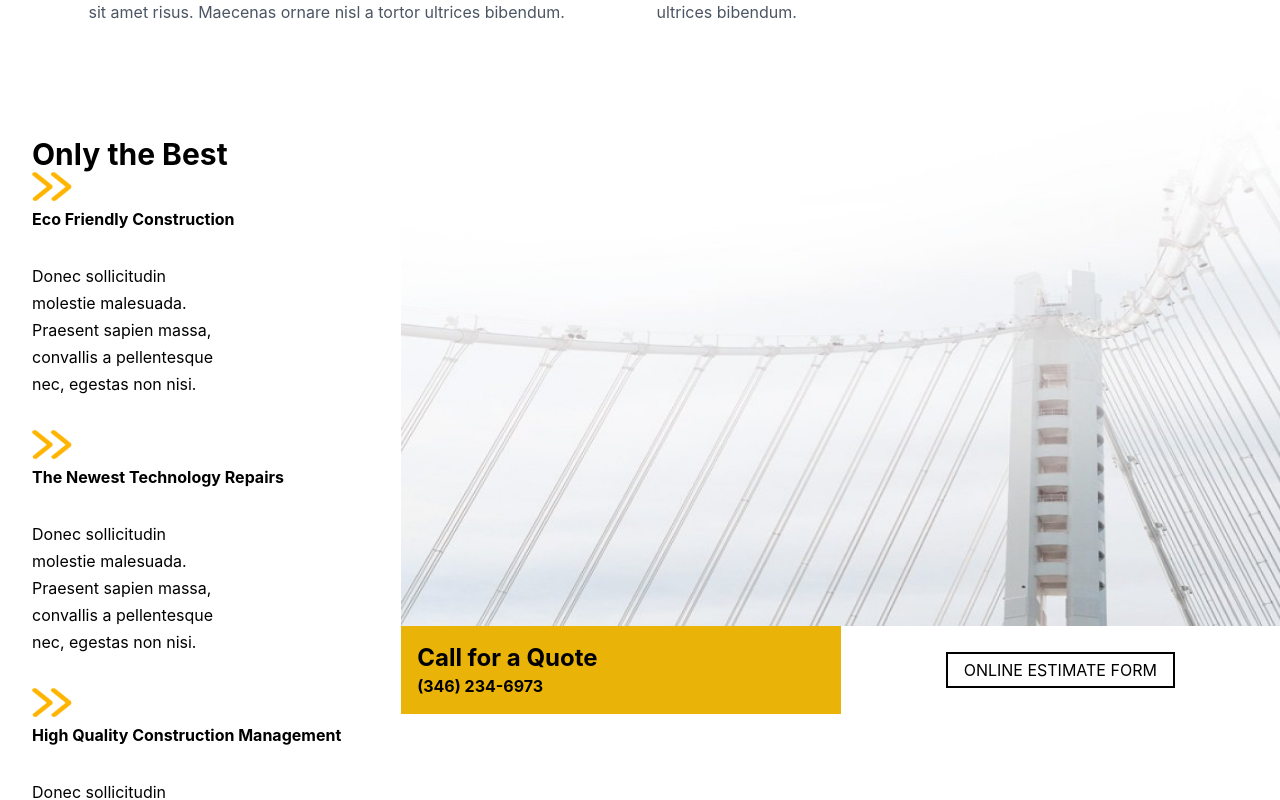
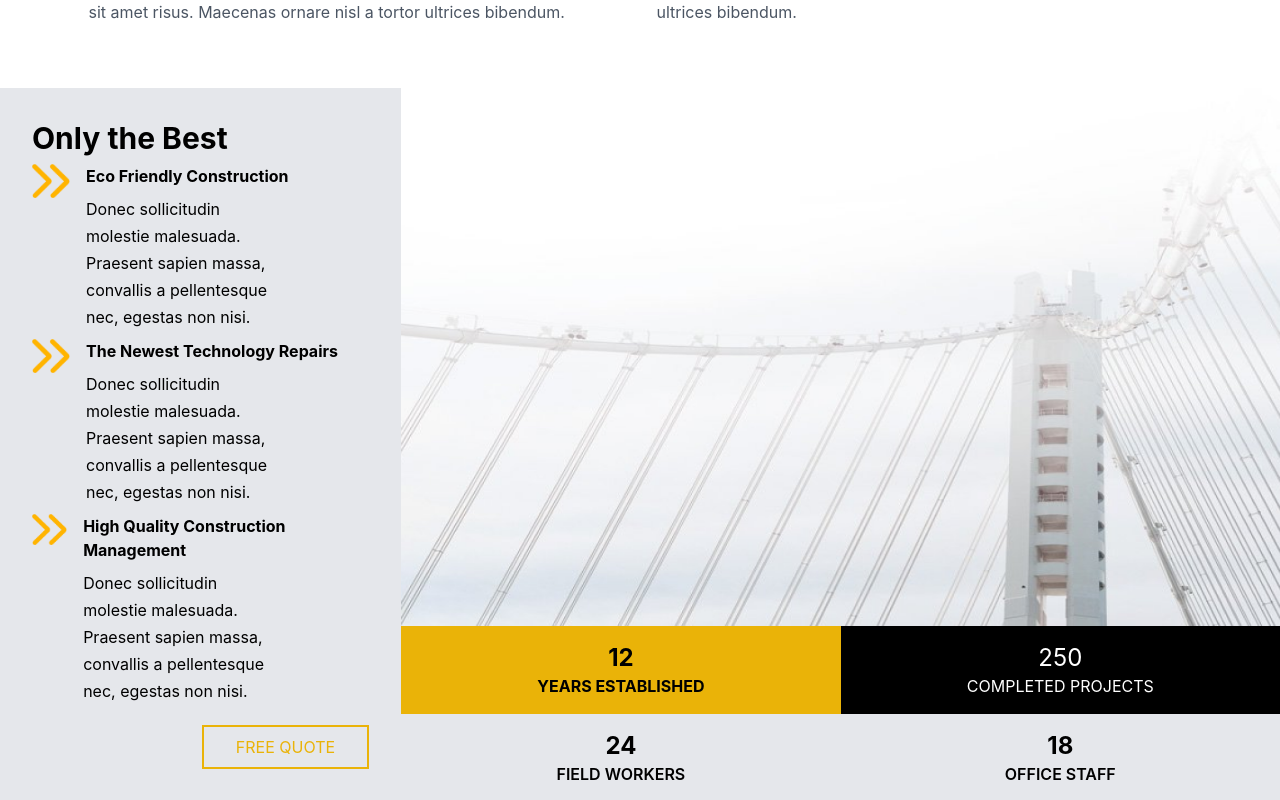
Before and after one commit to Amir9eng/construction, a Next.js app: page /About in a window 1280 px wide. Shown: the part 960-1760 px from the top of the page. Built offline with nearby package versions, Linux system fonts and the light colour scheme.

Commit message:
About Page

```diff
--- a/pages/About.jsx
+++ b/pages/About.jsx
@@ -44,51 +44,65 @@ const About = () => {
           </p>
         </aside>
       </div>
-      <section className='flex mt-16'>
-        <div className='w-[440px] text-black py-12 px-8'>
-          <p className='text-3xl font-bold'>Only the Best</p>
-          <div>
+      <section className='flex mt-16 bg-gray-200'>
+        <div className='w-[440px] text-black py-8 px-8'>
+          <p className='text-3xl font-bold mb-2'>Only the Best</p>
+          <div className='flex gap-x-4'>
+            <aside className=''>
               <Image
                 alt='portfolio'
-              width={40}
-              height={29}
+                width={38}
+                height={34.09}
                 src='/vectors/Arrow.png'
               />
+            </aside>
+            <aside>
               <p className='font-bold'>Eco Friendly Construction</p>
-            <p className='my-8 leading-[27px] w-[200px]'>
+              <p className='my-2 leading-[27px] w-[200px]'>
                 Donec sollicitudin molestie malesuada. Praesent sapien massa,
                 convallis a pellentesque nec, egestas non nisi.
               </p>
+            </aside>
           </div>
-          <div>
+          <div className='flex gap-x-4'>
+            <aside>
               <Image
                 alt='portfolio'
-              width={40}
-              height={29}
+                width={38}
+                height={34.09}
                 src='/vectors/Arrow.png'
               />
+            </aside>
+            <aside>
               <p className='font-bold'>The Newest Technology Repairs</p>
-            <p className='my-8 leading-[27px] w-[200px]'>
+              <p className='my-2 leading-[27px] w-[200px]'>
                 Donec sollicitudin molestie malesuada. Praesent sapien massa,
                 convallis a pellentesque nec, egestas non nisi.
               </p>
+            </aside>
           </div>
-          <div>
+          <div className='flex gap-x-4'>
+            <aside>
               <Image
                 alt='portfolio'
-              width={40}
-              height={29}
+                width={38}
+                height={34.09}
                 src='/vectors/Arrow.png'
               />
+            </aside>
+            <aside>
               <p className='font-bold'>High Quality Construction Management</p>
-            <p className='my-8 leading-[27px] w-[200px]'>
+              <p className='my-2 leading-[27px] w-[200px]'>
                 Donec sollicitudin molestie malesuada. Praesent sapien massa,
                 convallis a pellentesque nec, egestas non nisi.
               </p>
+            </aside>
           </div>
-          <button className='px-8 py-2 border-yellow-500 border-2 mt-4 text-yellow-500'>
+          <div className='flex w-full justify-end'>
+            <button className='px-8 py-2 border-yellow-500 border-2 mt-3 text-yellow-500'>
               FREE QUOTE
             </button>
+          </div>
         </div>
         <div className=''>
           <Image
@@ -98,19 +112,39 @@ const About = () => {
             alt='facebook'
             src='/media/About2.png'
           />
-          <div className='w-full grid grid-cols-2 mt-[-6px]'>
+          <div className='w-full grid grid-cols-2 mt-[-6px] text-center'>
             <aside className='bg-yellow-500 py-4 px-4 text-black font-bold'>
               {' '}
-              <p className='text-2xl'>Call for a Quote</p>
-              <p>(346) 234-6973</p>
+              <p className='text-2xl'>12</p>
+              <p>YEARS ESTABLISHED</p>
             </aside>
-            <aside className='py-4 flex items-center justify-center'>
-              <button className='border-black border-2 px-4 py-1'>
-                ONLINE ESTIMATE FORM
-              </button>
+            <aside className='bg-black py-4  text-white'>
+              <p className='text-2xl'>250</p>
+              <p>COMPLETED PROJECTS</p>
+            </aside>
+          </div>
+          <div className='w-full grid grid-cols-2 text-center'>
+            <aside className='py-4 px-4 text-black font-bold'>
+              {' '}
+              <p className='text-2xl'>24</p>
+              <p className='font-semibold'>FIELD WORKERS</p>
+            </aside>
+            <aside className='py-4 justify-center font-bold'>
+              <p className='text-2xl'>18</p>
+              <p className='font-semibold'>OFFICE STAFF</p>
             </aside>
           </div>
         </div>
+      </section>
+      <section>
+        <main className='mx-auto text-center w-[588px] py-16'>
+          <p className='font-bold text-2xl text-gray-800'>
+            “Suspendisse neque erat, imperdiet ac non, sollicitudin accumsan
+            lacus. Vestibulum ac ex rutrum, pellentesque purus et, lacinia mi.
+            Nullam maximus lectus libero.”
+          </p>
+          <p className='text-gray-900 font-semibold pt-3'>JOHN SMITH – CEO</p>
+        </main>
       </section>
     </DefaultLayout>
   )
```
Lines whose indentation alone changed are shown as unchanged.
